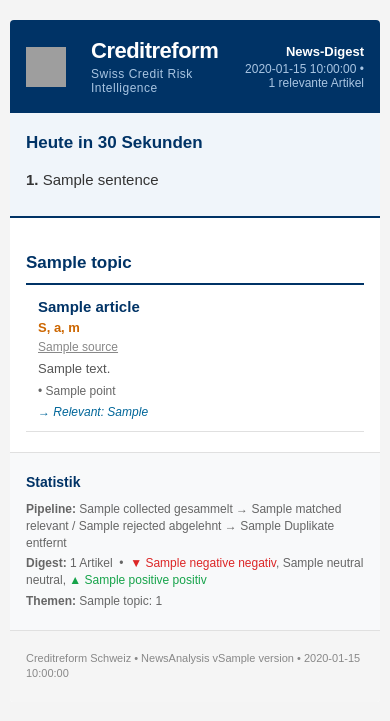
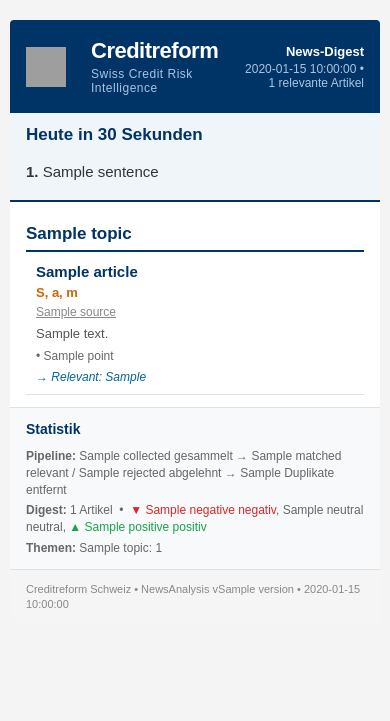
Before and after one commit to ClaudioLutz/NewsAnalysis_3.0, a Python web app: template src/newsanalysis/templates/email_digest.html in a window 390 px wide. Shown: the top 721 px of the page. Run offline with Jinja, Linux system fonts and the light colour scheme; the template is opened without the code that fills it: most values are stand-ins (such as "Sample title", 1, 10 or a date in 2020); grey boxes are pictures that could not be loaded.

Commit message:
fix: reduce mobile spacing and fix topic header underline width
- Tighter padding on mobile (12px vertical, 10px article cells)
- Topic header border-bottom moved from <td> to <table> for full width
- Added CSS classes for mobile-specific article and header cell overrides

Co-Authored-By: Claude Opus 4.6 (1M context) <noreply@anthropic.com>

```diff
--- a/pyproject.toml
+++ b/pyproject.toml
@@ -4,7 +4,7 @@ build-backend = "hatchling.build"
 
 [project]
 name = "newsanalysis"
-version = "3.2.0"
+version = "3.2.1"
 description = "AI-powered Swiss news analysis for credit risk intelligence"
 readme = "README.md"
 requires-python = ">=3.11"
--- a/src/newsanalysis/templates/email_digest.html
+++ b/src/newsanalysis/templates/email_digest.html
@@ -35,6 +35,15 @@
       .section-pad {
         padding-left: 16px !important;
         padding-right: 16px !important;
+        padding-top: 12px !important;
+        padding-bottom: 12px !important;
+      }
+      .topic-header-cell {
+        padding-top: 10px !important;
+        padding-bottom: 6px !important;
+      }
+      .article-cell {
+        padding: 10px !important;
       }
       .header-pad {
         padding: 18px 16px !important;
@@ -184,9 +193,9 @@
               {% if articles_by_topic %}
                 {% for topic, topic_articles in articles_by_topic.items() %}
                 <!-- Topic Header -->
-                <table role="presentation" width="100%" cellspacing="0" cellpadding="0" style="border-collapse: collapse;">
+                <table role="presentation" width="100%" cellspacing="0" cellpadding="0" style="border-collapse: collapse; border-bottom: 2px solid #003366;">
                   <tr>
-                    <td style="padding: 15px 0 10px 0; border-bottom: 2px solid #003366;">
+                    <td class="topic-header-cell" style="padding: 15px 0 10px 0;">
                       <h2 class="section-heading" style="margin: 0; color: #003366; font-size: 16px; font-weight: bold;">
                         {% if topic_icons.get(topic) %}{{ topic_icons.get(topic)|safe }} {% endif %}{{ topic_translations.get(topic, topic) }}
                       </h2>
@@ -200,13 +209,13 @@
                   <tr>
                     {% if article.credit_impact == 'negative' %}
                     <!-- Negative: Red -->
-                    <td class="ci-negative" style="padding: 12px; border-left: 4px solid #dc2626; background-color: #fef2f2; border-bottom: 1px solid #e0e0e0;">
+                    <td class="ci-negative article-cell" style="padding: 12px; border-left: 4px solid #dc2626; background-color: #fef2f2; border-bottom: 1px solid #e0e0e0;">
                     {% elif article.credit_impact == 'positive' %}
                     <!-- Positive: Green -->
-                    <td class="ci-positive" style="padding: 12px; border-left: 4px solid #16a34a; background-color: #f0fdf4; border-bottom: 1px solid #e0e0e0;">
+                    <td class="ci-positive article-cell" style="padding: 12px; border-left: 4px solid #16a34a; background-color: #f0fdf4; border-bottom: 1px solid #e0e0e0;">
                     {% else %}
                     <!-- Neutral: No marking -->
-                    <td style="padding: 12px; border-bottom: 1px solid #e0e0e0;">
+                    <td class="article-cell" style="padding: 12px; border-bottom: 1px solid #e0e0e0;">
                     {% endif %}
                       <!-- Image with text wrap (Outlook-compatible align="left") -->
                       {% if article.image_cid and images_enabled %}
```
